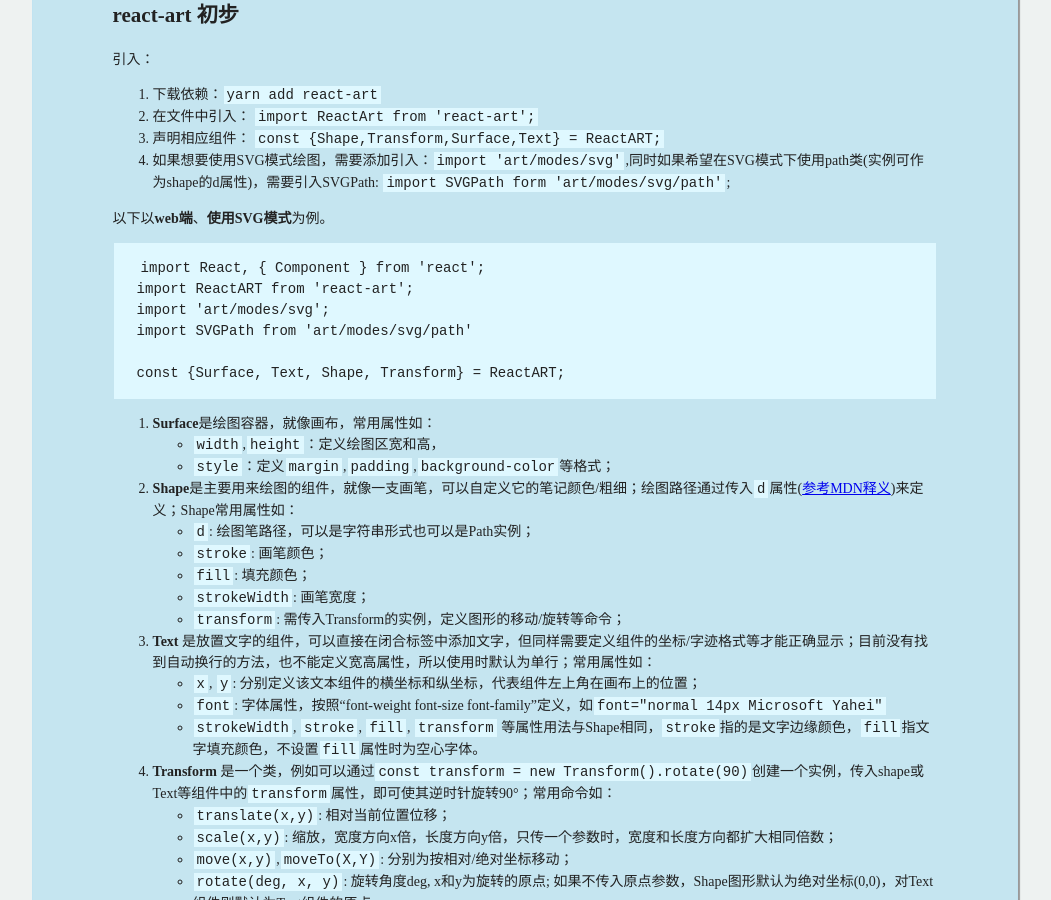
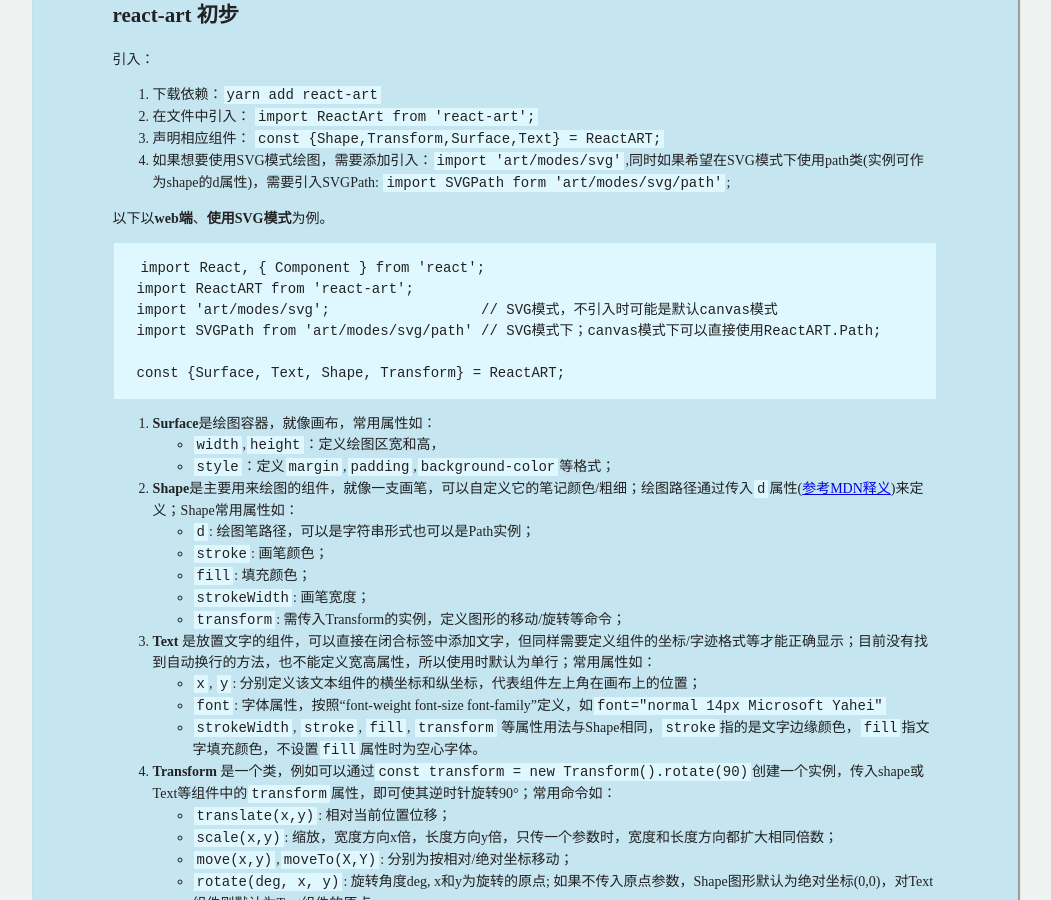
Before and after one commit to AnneBai/AnneBai.github.io, a Jekyll site: the page built from _posts/2018-10-10-react-art-first-step.md, in a window 1280 px wide and 900 px high, scrolled down 399 px. Shown: the whole window, without its empty margins (115-1166 px from the left). Built offline with Jekyll 4.4.1, drawn with Linux system fonts in a browser that asks for light colours.

Commit message:
add comments to react-art-post

````diff
--- a/_posts/2018-10-10-react-art-first-step.md
+++ b/_posts/2018-10-10-react-art-first-step.md
@@ -14,8 +14,8 @@
 ```
 import React, { Component } from 'react';
 import ReactART from 'react-art';
-import 'art/modes/svg';
-import SVGPath from 'art/modes/svg/path'
+import 'art/modes/svg';                  // SVG模式，不引入时可能是默认canvas模式
+import SVGPath from 'art/modes/svg/path' // SVG模式下；canvas模式下可以直接使用ReactART.Path;
 
 const {Surface, Text, Shape, Transform} = ReactART;
 ```
````
